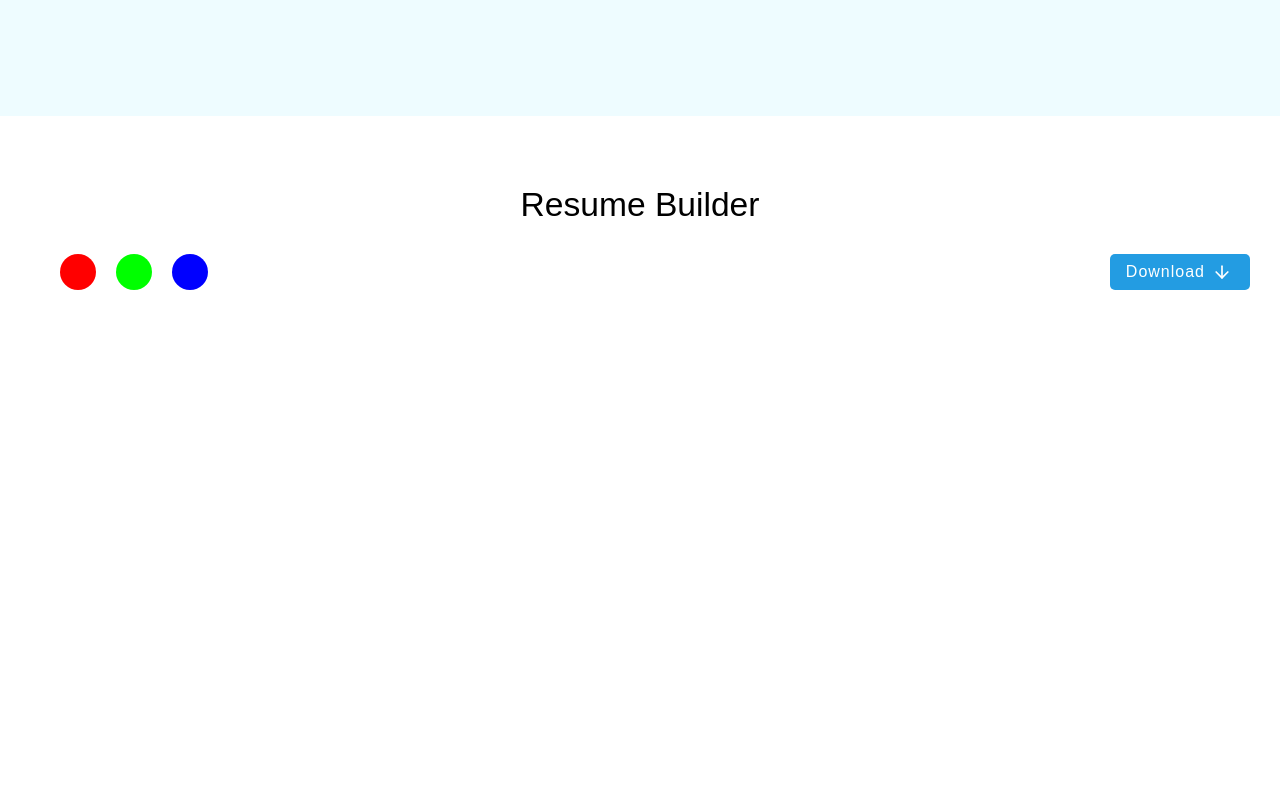
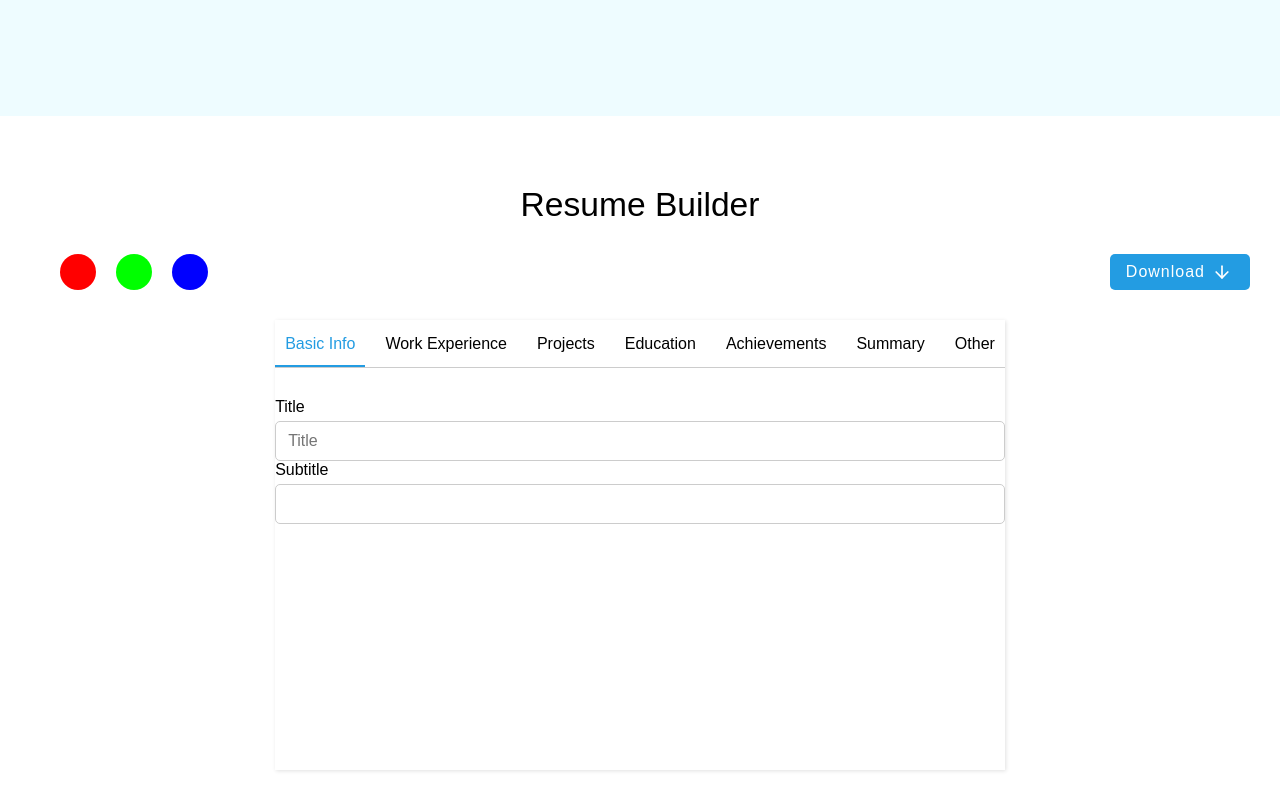
Before and after one commit to Avee07/resume-builder, a React (Create React App) app: page / in a window 1280 px wide. Shown: the part 524-1324 px from the top of the page. Before the commit the page ends 844 px from the top, so only its background shows below. Built offline with nearby package versions, Linux system fonts and the light colour scheme.

Commit message:
Editor started

```diff
--- a/src/components/Body/Body.js
+++ b/src/components/Body/Body.js
@@ -1,8 +1,21 @@
 import React from "react";
 import styles from "./Body.module.css";
 import { ArrowDown } from "react-feather";
+import Editor from "../Editor/Editor";
+
 
 const colors = ["#ff0000", "#00ff00", "#0000ff"];
+
+const sections = {
+  basicInfo: "Basic Info",
+  workExp: "Work Experience",
+  project: "Projects",
+  education: "Education",
+  achievements: "Achievements",
+  summary: "Summary",
+  other: "Other",
+};
+
 function Body() {
   return (
     <div className={styles.container}>
@@ -21,6 +34,9 @@ function Body() {
           Download <ArrowDown />
         </button>
       </div>
+      <div className={styles.main}>
+        <Editor sections = {sections} />
+      </div>
     </div>
   );
 }
--- /dev/null
+++ b/src/components/Editor/Editor.js
@@ -0,0 +1,33 @@
+import React, { useState } from "react";
+import styles from "../Editor/Editor.module.css";
+import InputControl from "../InputControl/InputControl";
+
+function Editor(props) {
+  const sections = props.sections;
+  const [activeSectionKey, setActiveSectionKey] = useState(
+    Object.keys(sections)[0]
+  );
+  return (
+    <div className={styles.container}>
+      <div className={styles.header}>
+        {Object.keys(sections)?.map((key) => (
+          <div
+            className={`${styles.section} ${
+              activeSectionKey === key ? styles.active : ""
+            }`}
+            key={key}
+            onClick={() => setActiveSectionKey(key)}
+          >
+            <p className={styles.title}>{sections[key]}</p>
+          </div>
+        ))}
+      </div>
+      <div className={styles.body}>
+        <InputControl label="Title" placeholder="Title" />
+      <InputControl label="Subtitle" />
+      </div>
+    </div>
+  );
+}
+
+export default Editor;
--- /dev/null
+++ b/src/components/Editor/Editor.module.css
@@ -0,0 +1,31 @@
+.container {
+  min-width: 550px;
+  min-height: 450px;
+  display: flex;
+  flex-direction: column;
+  gap: 30px;
+  box-shadow: 1px 1px 4px rgba(0, 0, 0, 0.12);
+  padding-top: 5px;
+}
+
+.header {
+  display: flex;
+  gap: 10px;
+  overflow-x: auto;
+  border-bottom: 1px solid rgba(0 , 0, 0, 0.2);
+}
+
+.title {
+  padding: 10px;
+  border-bottom: 2px solid transparent;
+  font-weight: 500;
+  font-size: 1rem;
+  white-space: nowrap;
+  cursor: pointer;
+}
+
+.header .active{
+  border-bottom: 2px solid #239ce2;
+  color:#239ce2;
+
+}
--- /dev/null
+++ b/src/components/InputControl/InputControl.js
@@ -0,0 +1,12 @@
+import React from "react";
+import styles from "../InputControl/InputControl.module.css";
+
+function InputControl({label,...props}) {
+  return <div className={styles.container}>
+    {label && <label>{label}</label>}
+    <input type="text" {...props}></input>
+
+  </div>;
+}
+
+export default InputControl;
--- /dev/null
+++ b/src/components/InputControl/InputControl.module.css
@@ -0,0 +1,25 @@
+.container {
+  display: flex;
+  flex-direction: column;
+  gap: 5px;
+}
+
+label {
+  font-weight: 500;
+  font-size: 1rem;
+}
+
+input {
+  border: 1px solid #cccccc;
+  outline: none;
+  padding: 10px 12px;
+  font-size: 1rem;
+  border-radius: 5px;
+}
+
+input:hover {
+  border: 1px solid #adadad;
+}
+input:focus {
+  border: 1px solid #239ce2;
+}
```
